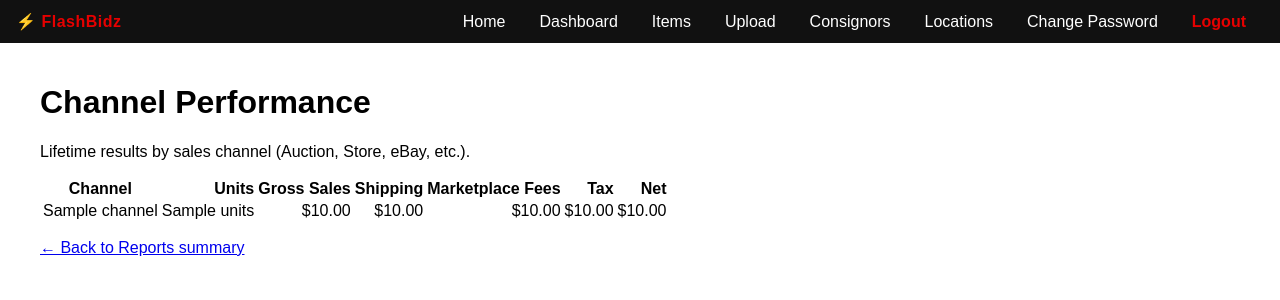
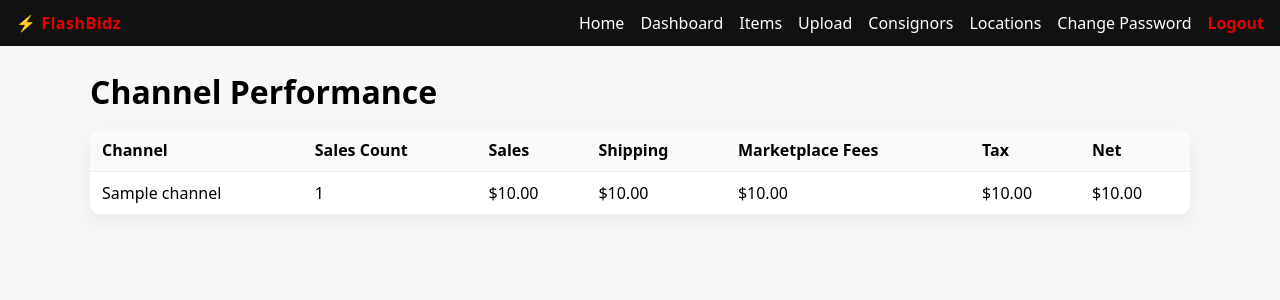
Before and after one commit to kernjason4460-cyber/flashbidz_consignment_app, a Python web app: template flashbidz_consignment_app/templates/report_channels.html in a window 1280 px wide. Shown: the top 300 px of the page. Run offline with Jinja, Linux system fonts and the light colour scheme; the template is opened without the code that fills it: most values are stand-ins (such as "Sample title", 1, 10 or a date in 2020).

Commit message:
Update report_channels.html

```diff
--- a/flashbidz_consignment_app/templates/report_channels.html
+++ b/flashbidz_consignment_app/templates/report_channels.html
@@ -1,40 +1,53 @@
-{% extends "base.html" %}
-{% block title %}Channel Performance – FlashBidz{% endblock %}
+<!doctype html>
+<html>
+<head>
+  <meta charset="utf-8">
+  <title>Channel Performance - FlashBidz</title>
+  <meta name="viewport" content="width=device-width, initial-scale=1" />
+  <style>
+    body { font-family: system-ui, -apple-system, Segoe UI, Arial, sans-serif; margin:0; background:#f6f7f9; }
+    main { padding:24px; max-width:1100px; margin:0 auto; }
+    h1 { margin:0 0 16px; }
+    table { width:100%; border-collapse:collapse; background:#fff; border-radius:12px; overflow:hidden; box-shadow:0 6px 20px rgba(0,0,0,.06); }
+    th, td { padding:10px 12px; border-bottom:1px solid #eee; text-align:left; }
+    th { background:#fafafa; font-weight:700; }
+  </style>
+</head>
+<body>
+  {% include "_navbar.html" %}
+  <main>
+    <h1>Channel Performance</h1>
 
-{% block content %}
-<h1>Channel Performance</h1>
-<p>Lifetime results by sales channel (Auction, Store, eBay, etc.).</p>
-
-<table class="table">
+    <table>
       <thead>
         <tr>
           <th>Channel</th>
-      <th style="text-align:right;">Units</th>
-      <th style="text-align:right;">Gross Sales</th>
-      <th style="text-align:right;">Shipping</th>
-      <th style="text-align:right;">Marketplace Fees</th>
-      <th style="text-align:right;">Tax</th>
-      <th style="text-align:right;">Net</th>
+          <th>Sales Count</th>
+          <th>Sales</th>
+          <th>Shipping</th>
+          <th>Marketplace Fees</th>
+          <th>Tax</th>
+          <th>Net</th>
         </tr>
       </thead>
       <tbody>
-    {% if channels %}
-      {% for ch in channels %}
+        {% for r in rows %}
         <tr>
-        <td>{{ ch.channel }}</td>
-        <td style="text-align:right;">{{ ch.units }}</td>
-        <td style="text-align:right;">${{ "%.2f"|format(ch.gross) }}</td>
-        <td style="text-align:right;">${{ "%.2f"|format(ch.shipping) }}</td>
-        <td style="text-align:right;">${{ "%.2f"|format(ch.fees) }}</td>
-        <td style="text-align:right;">${{ "%.2f"|format(ch.tax) }}</td>
-        <td style="text-align:right;">${{ "%.2f"|format(ch.net) }}</td>
+          <td>{{ r.channel }}</td>
+          <td>{{ r.count }}</td>
+          <td>${{ '%.2f'|format(r.sales) }}</td>
+          <td>${{ '%.2f'|format(r.shipping) }}</td>
+          <td>${{ '%.2f'|format(r.fees) }}</td>
+          <td>${{ '%.2f'|format(r.tax) }}</td>
+          <td>${{ '%.2f'|format(r.net) }}</td>
+        </tr>
+        {% else %}
+        <tr>
+          <td colspan="7" style="text-align:center;color:#666">No sales recorded yet.</td>
         </tr>
         {% endfor %}
-    {% else %}
-      <tr><td colspan="7">No sales recorded yet.</td></tr>
-    {% endif %}
       </tbody>
     </table>
-
-<p><a href="{{ url_for('reports') }}">← Back to Reports summary</a></p>
-{% endblock %}
+  </main>
+</body>
+</html>
```
Lines whose indentation alone changed are shown as unchanged.
